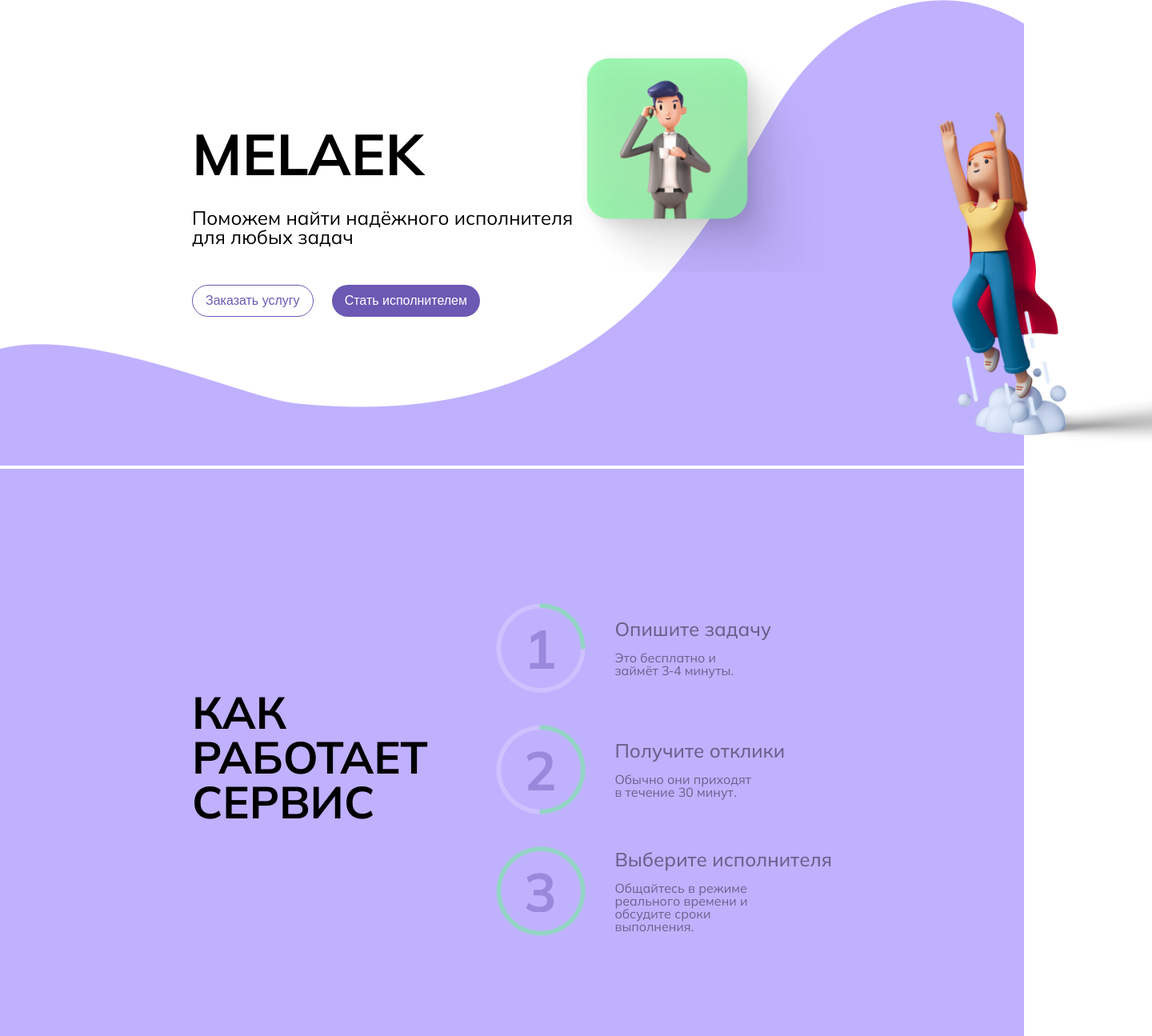
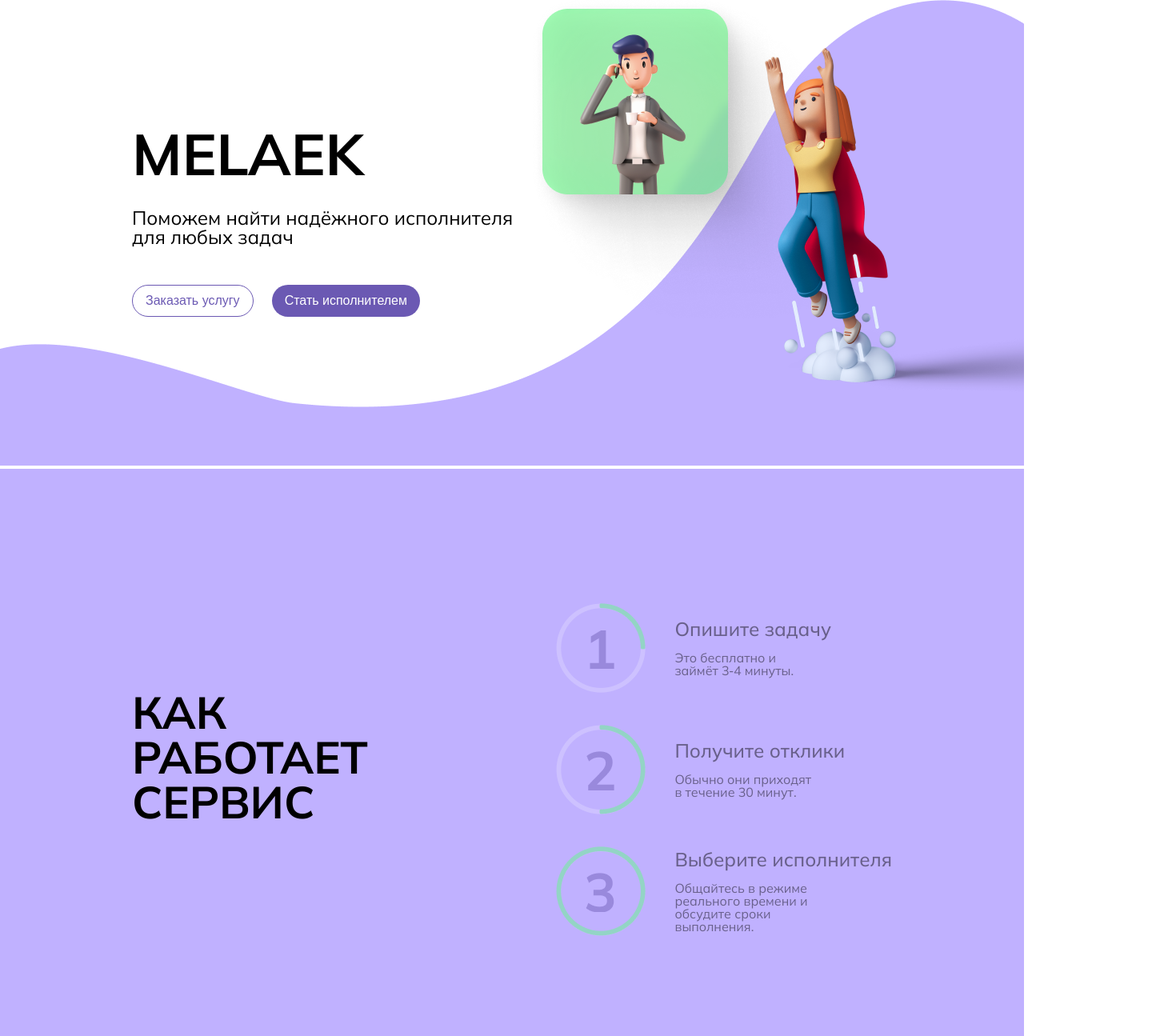
Before and after one commit to eduard10110/freelance-front-project, a React (Create React App) app: page / in a window 1280 px wide. Shown: the part 84-1379 px from the top of the page at 80% size, 1440 px wide, since content can reach past the window. Built offline with nearby package versions, Linux system fonts and the light colour scheme.

Commit message:
fix styles

```diff
--- a/src/assets/scss/footer.scss
+++ b/src/assets/scss/footer.scss
@@ -1,6 +1,6 @@
 .footer-container-wrapper {
   width: 100%;
-  height: 27rem;
+  height: 30rem;
   background-color: $purple;
 
   .footer-subCategories-wrapper {
@@ -9,6 +9,7 @@
   }
 
   .footer-subCategories {
+    margin-top: 58px;
     width: 950px;
     display: flex;
     justify-content: space-between;
--- a/src/assets/scss/home.scss
+++ b/src/assets/scss/home.scss
@@ -2,16 +2,42 @@
   width: 100%;
   min-height: 150vh;
 
+  .page-wrapper {
+    width: 100%;
+    background: url("../images//home-background-1.png") center no-repeat;
+    height: 73.8vh;
+
+    .page {
+      display: flex;
+      justify-content: center;
+
+      .images-wrapper {
+        display: flex;
+        margin-top: 4rem;
+
+        .girl-image {
+          position: absolute;
+          right: 0%;
+        }
+
+        .boy-image {
+          position: absolute;
+          right: 15%;
+          top: 10%;
+        }
+      }
+    }
+
+    .content-wrapper {
+      width: 950px;
+    }
+  }
+
   .first-container-wrapper {
+    margin-top: 10rem;
     width: 100%;
-    height: 73.8vh;
-    background: url("../images//home-background-1.png") center no-repeat;
     display: flex;
     position: relative;
-
-    .container-inner {
-      padding: 10rem 0 0 15rem;
-    }
 
     h1 {
       text-transform: uppercase;
@@ -31,37 +57,24 @@
         padding: 0 1rem 0 1rem;
       }
     }
-
-    .images-wrapper {
-      display: flex;
-      margin-top: 4rem;
-
-      .girl-image {
-        margin-top: 5rem;
-        width: 22rem;
-        height: 27rem;
-        background: url("../images/home-girl.png") center no-repeat;
-        background-size: cover;
-      }
-
-      .boy-image {
-        width: 23rem;
-        height: 17.5rem;
-        background-color: wheat;
-        background: url("../images/home-boy.png") no-repeat;
-        background-size: cover;
-      }
-    }
   }
 
   .how-works-service-container-wrapper {
-    padding: 15rem;
     width: 100%;
-    height: 90vh;
     background-color: $hero-color;
-    display: flex;
-    justify-content: space-between;
-    align-items: center;
+
+    .how-works-service-container {
+      display: flex;
+      justify-content: center;
+
+      .content-wrapper {
+        display: flex;
+        justify-content: space-between;
+        align-items: center;
+        height: 90vh;
+        width: 950px;
+      }
+    }
 
     h2 {
       text-transform: uppercase;
@@ -103,7 +116,12 @@
     margin-top: 4rem;
 
     .reviews-container {
-      padding: 0 15rem;
+      display: flex;
+      justify-content: center;
+
+      .content-wrapper {
+        width: 950px;
+      }
 
       h2 {
         text-transform: uppercase;
@@ -143,7 +161,15 @@
         width: 100%;
         height: 65vh;
         background: url("../images/home-background-2.png") center no-repeat;
-        padding: 0 15rem;
+
+        .content-wrapper {
+          display: flex;
+          justify-content: center;
+
+          .content {
+            width: 950px;
+          }
+        }
       }
     }
   }
--- a/src/containers/homeFirstContainer/index.js
+++ b/src/containers/homeFirstContainer/index.js
@@ -1,7 +1,17 @@
 import React from "react";
+import girlImage from "assets/images/home-girl.png";
+import boyImage from "assets/images/home-boy.png";
 
 export default function HomeFirstContainer() {
   return (
+    <div className="page-wrapper">
+      <div className="page">
+        <div className="images-wrapper">
+          <img src={girlImage} alt="girl" className="girl-image" />
+          <img src={boyImage} alt="boy" className="boy-image" />
+          {/* <div className="girl-image"></div> */}
+        </div>
+        <div className="content-wrapper">
           <div className="first-container-wrapper">
             <div className="container-inner">
               <h1>melaek</h1>
@@ -10,15 +20,16 @@ export default function HomeFirstContainer() {
               </p>
 
               <div className="buttons-container">
-          <button className="btn btn-purple body7">Заказать услугу</button>
+                <button className="btn btn-purple body7">
+                  Заказать услугу
+                </button>
                 <button className="btn btn-purple-filled body7">
                   Стать исполнителем
                 </button>
               </div>
             </div>
-      <div className="images-wrapper">
-        <div className="boy-image"></div>
-        <div className="girl-image"></div>
+          </div>
+        </div>
       </div>
     </div>
   );
--- a/src/containers/homeHowWorkServiceContainer/index.js
+++ b/src/containers/homeHowWorkServiceContainer/index.js
@@ -6,6 +6,8 @@ import ServiceWorkStep3 from "assets/images/how-works-service-step-3.png";
 export default function HomeHowWorkServiceContainer() {
   return (
     <div className="how-works-service-container-wrapper">
+      <div className="how-works-service-container">
+        <div className="content-wrapper">
           <h2>Как работает сервис</h2>
           <div className="service-steps-wrapper">
             <div className="step-item">
@@ -27,8 +29,11 @@ export default function HomeHowWorkServiceContainer() {
               <div>
                 <p className="body2">Выберите исполнителя</p>
                 <p className="body3">
-              Общайтесь в режиме реального времени и обсудите сроки выполнения.
+                  Общайтесь в режиме реального времени и обсудите сроки
+                  выполнения.
                 </p>
+              </div>
+            </div>
           </div>
         </div>
       </div>
--- a/src/containers/homeReviewsContainer/index.js
+++ b/src/containers/homeReviewsContainer/index.js
@@ -5,16 +5,22 @@ export default function HomeReviewsContainer() {
   return (
     <div className="reviews-container-wrapper">
       <div className="reviews-container">
-        <h2>Отзывы об исполнителях</h2>
-        <div className="reviews-inner">
-          <ContractCard />
-          <div className="love-with-hands-image-wrapper">
-            <div></div>
+        <div className="content-wrapper">
+          <h2>Отзывы об исполнителях</h2>
+          <div className="reviews-inner">
+            <ContractCard />
+            <div className="love-with-hands-image-wrapper">
+              <div></div>
+            </div>
           </div>
         </div>
       </div>
       <div className="start-today-container-wrapper">
-        <div className="start-today-container"></div>
+        <div className="start-today-container">
+          <div className="content-wrapper">
+            <div className="content"></div>
+          </div>
+        </div>
       </div>
     </div>
   );
```
Lines whose indentation alone changed are shown as unchanged.
